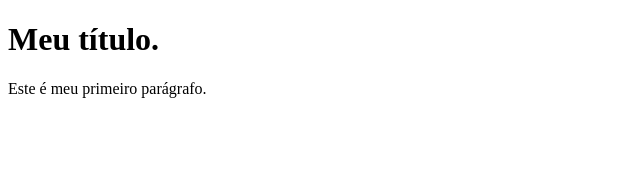
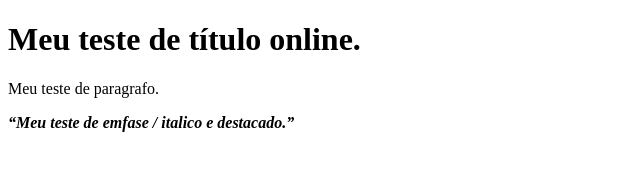
Before and after one commit to profmarciooliveira4/Formadores3J, a plain HTML site: page index.html in a window 1280 px wide. Shown: the whole page, without its empty margins (0-640 px from the left). Drawn offline with Linux system fonts and the light colour scheme.

Commit message:
Update index.html

```diff
--- a/index.html
+++ b/index.html
@@ -1,12 +1,12 @@
 <!DOCTYPE html>
 <html lang="pt-BR">
-<head>
-    <meta charset="UTF-8">
-    <meta name="viewport" content="width=device-width, initial-scale=1.0">
-    <title>Document</title>
-</head>
-<body>
-    <h1>Meu título.</h1>
-    <p>Este é meu primeiro parágrafo.</p>
-</body>
+    <head>
+        <meta charset="UTF-8">
+        <title>Meu primeiro teste</title>
+    </head>
+    <body>
+        <h1> Meu teste de título online.</h1>
+        <p> Meu teste de paragrafo.</p>
+        <p><em><strong><q>Meu teste de emfase / italico e destacado.</q></strong></em></p>
+    </body>
 </html>
```
